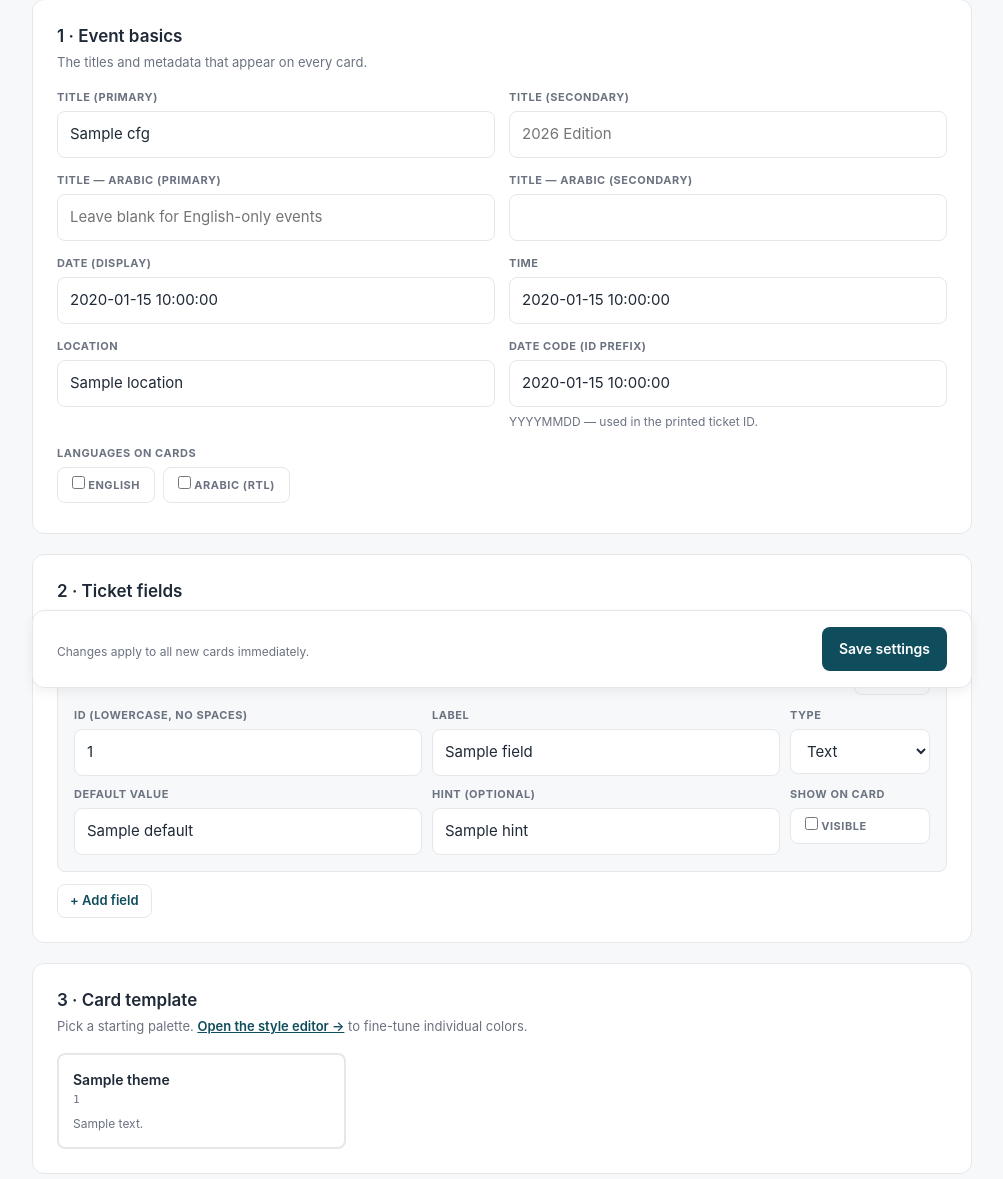
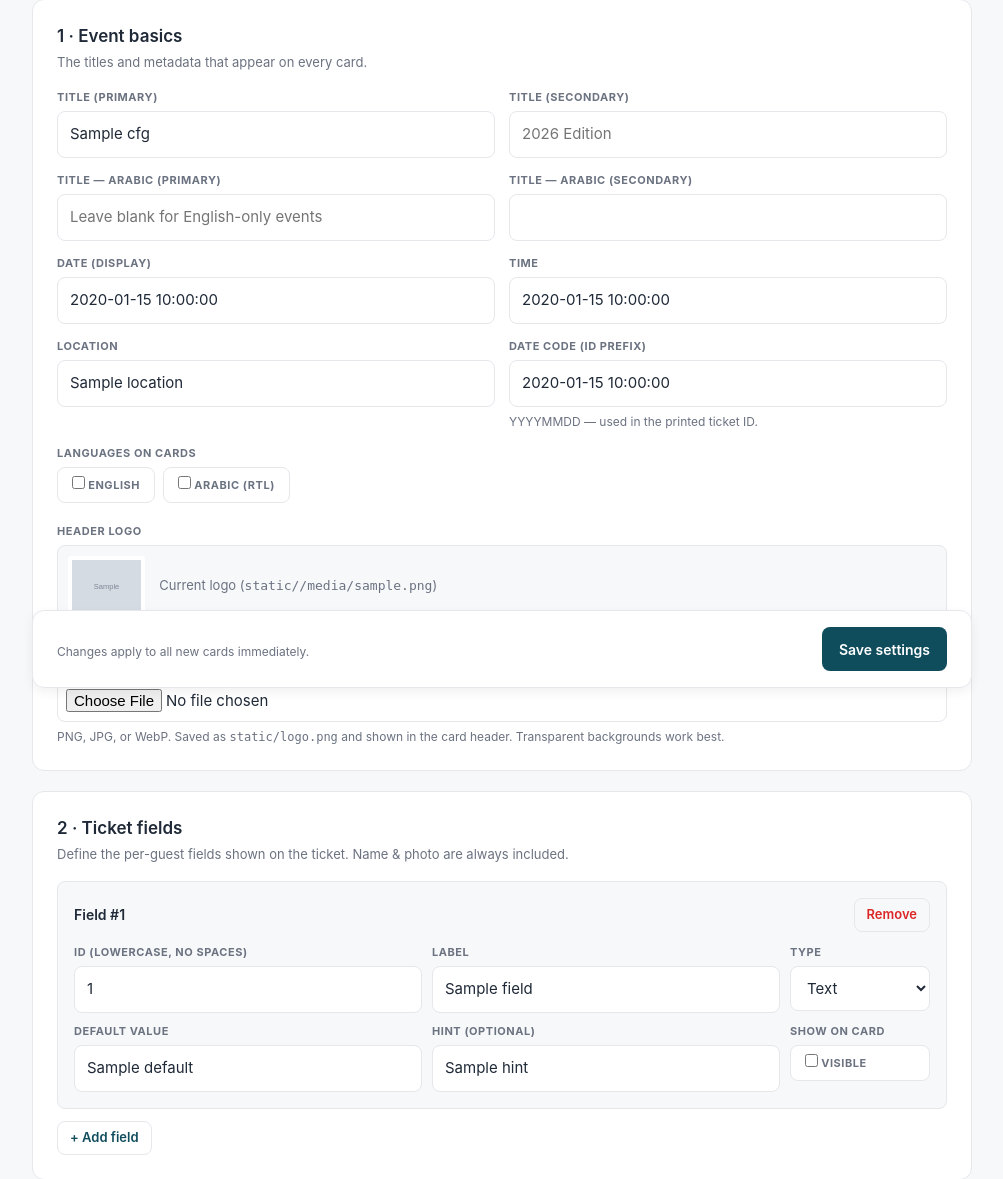
Before and after one commit to Abdelrhman-Rayis/event-cards-system, a Flask app: template event_cards/templates/setup.html in a window 1280 px wide. Shown: the part 96-1275 px from the top of the page, without its empty margins (138-1141 px from the left). Run offline with Flask 3, Linux system fonts and the light colour scheme; the template is opened without the code that fills it: most values are stand-ins (such as "Sample title", 1, 10 or a date in 2020); grey boxes marked "Sample" are stand-in pictures.

Commit message:
Add logo upload to Event Setup
The wizard now accepts an image upload (PNG/JPG/WebP) and writes it as
static/logo.png — Pillow re-encodes the upload to PNG so every input
format ends at the same canonical filename and the card renderer doesn't
have to disambiguate. Old logo.{jpg,jpeg,webp} variants are deleted on
write so they can't shadow the new file via _resolve_logo_path.

The form gains a preview of the current logo (cache-busted with date_code)
and a "Remove logo" checkbox that wipes the file. enctype is now
multipart/form-data so the binary upload reaches the route.

In-memory logo cache invalidates automatically via mtime — verified by
uploading a synthetic red square, rendering a card (different PNG size),
restoring the original, and confirming the render changes again.

Co-Authored-By: Claude Opus 4.7 <noreply@anthropic.com>

```diff
--- a/event_cards/templates/setup.html
+++ b/event_cards/templates/setup.html
@@ -152,7 +152,7 @@
   <main class="container">
     {% if saved %}<div class="saved-banner">Settings saved.</div>{% endif %}
 
-    <form method="post">
+    <form method="post" enctype="multipart/form-data">
 
       <!-- ============== EVENT BASICS ============== -->
       <section class="card">
@@ -235,6 +235,30 @@
               Arabic (RTL)
             </label>
           </div>
+        </div>
+
+        <div class="field" style="margin-top: 14px;">
+          <label>Header logo</label>
+          {% if logo_filename %}
+            <div style="display: flex; align-items: center; gap: 14px; padding: 10px;
+                        background: var(--bg); border: 1px solid var(--border);
+                        border-radius: var(--radius-sm); margin-bottom: 10px;">
+              <img src="{{ url_for('static', filename=logo_filename) }}?v={{ cfg.date_code }}"
+                   alt="Current logo"
+                   style="max-height: 60px; max-width: 120px; object-fit: contain;
+                          background: white; padding: 4px; border-radius: 4px;">
+              <div style="font-size: 13px; color: var(--muted);">
+                Current logo (<code style="font-family: ui-monospace, monospace;">static/{{ logo_filename }}</code>)
+              </div>
+            </div>
+            <label class="check" style="margin-bottom: 8px;">
+              <input type="checkbox" name="remove_logo" value="1">
+              Remove logo (no logo will appear on cards)
+            </label>
+          {% endif %}
+          <input type="file" name="logo" accept="image/png,image/jpeg,image/webp"
+                 class="input" style="padding: 8px;">
+          <div class="hint">PNG, JPG, or WebP. Saved as <code>static/logo.png</code> and shown in the card header. Transparent backgrounds work best.</div>
         </div>
       </section>
 
```
Also changed, not shown: event_cards/routes/setup.py (+49 -0 lines).
